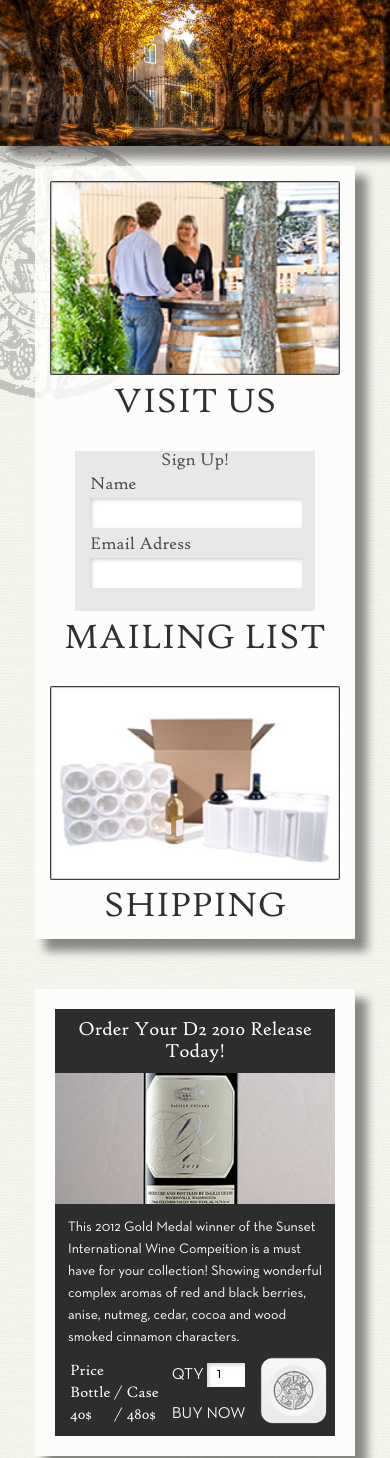
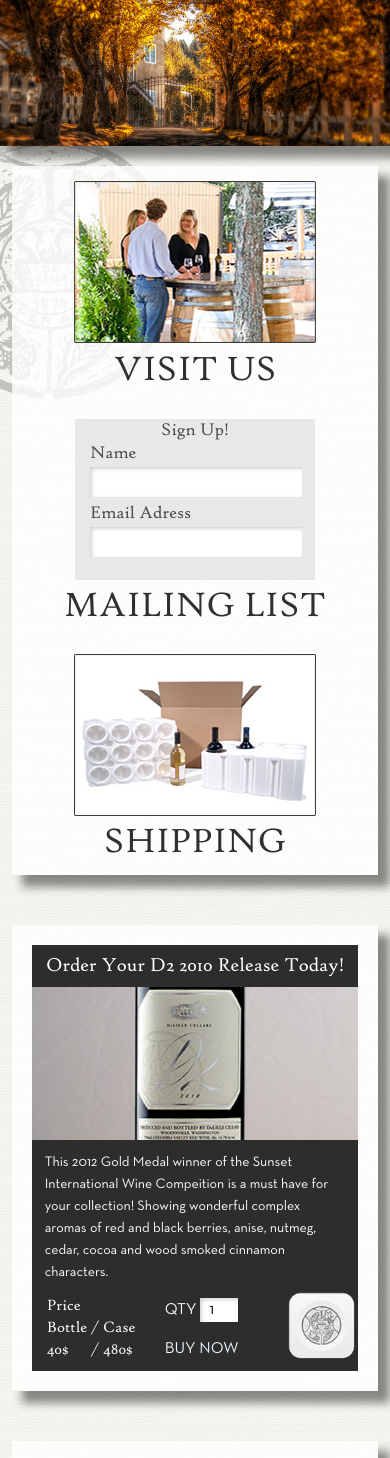
Before and after one commit to IvanKozerovsky/DeLille, a plain HTML site: page adaptation/Arthur adaptation/index.html in a window 390 px wide. Shown: the part 46-1504 px from the top of the page. Drawn offline with Linux system fonts and the light colour scheme.

Commit message:
add changes in adaptation + margin 2px

```diff
--- a/adaptation/Arthur adaptation/assets/css/DC.css
+++ b/adaptation/Arthur adaptation/assets/css/DC.css
@@ -129,9 +129,9 @@ ul.list2 {
 }
 
 .mailing p {
-    margin: 0;
+    margin: 2px;
     text-align: center;
-    margin-bottom: 6px;
+    margin-bottom: 5px;
 }
 
 .mail-form {
@@ -179,7 +179,7 @@ text-decoration: none;
 .text2 {
     font: 36px/33px "high tower";
     text-align-last: center;
-    margin-top: 12px;
+    margin-top: 11px;
     margin-bottom: 0px;
 }
 
@@ -673,10 +673,10 @@ body {
 /* --------------------------------------второй блок------------------------------------- */
     .visit {
         margin: 0 auto;
-        width: 400px;
+        width: 242px;
     }
     .visit-us img {
-        width: 400px;
+        width: 242px;
     }
 
     .visit-us > *:not(:last-child) {
@@ -698,6 +698,15 @@ body {
     }
     .product-image {
         width: 440px;
+    }
+
+    /* --------------------------------------четвёртый блок------------------------------------- */
+
+    .collection-header {
+        padding: 0 5px;
+    }
+    .collection img {
+        margin: 10px 19px 10px;
     }
 
     /* -------------------------------------------------footer------------------------------------------------------------------- */
@@ -793,11 +802,9 @@ body {
         margin: 0 auto;
         width: 400px;
     } */
-    .visit-us {
-        width: 320px;
-    }
+
     .visit-us img {
-        width: 290px;
+        width: 242px;
     }
 
     .visit-us > *:not(:last-child) {
@@ -809,18 +816,35 @@ body {
     .visit-us {
         margin-top: 20px;
         padding: 15px 15px 15px;
+        width: 94%;
     }
+    .visit {
+        margin: 0 auto 30px auto;
+        display: table;
+        float: none;
+    }
+    .mailing {
+        margin: 0 auto 30px auto;
+        display: table;
+        float: none;
+    }
+    .shipping {
+        margin: 0 auto;
+        display: table;
+        float: none;
+    }
+
 /* --------------------------------------третий блок------------------------------------- */
 
     .products {
-        width: 320px;
+        width: 94%;
     }
     .product {
-        width: 320px;
+        width: 100%;
         /* менял */
     }
     .product-image {
-        width: 280px;
+        width: 100%;
         /* менял */
     }
     .product-text {
@@ -841,7 +865,7 @@ body {
     .product-buy-qty {
         font: 16px/24px "neutra";
         margin-top: 2px;
-        margin-left: 10px;
+        margin-left: 5px;
         /* менял лефт */
     }
     .product-buy-qty input {
@@ -853,8 +877,8 @@ body {
     }
     .product-buy-seal {
         width: 70px;
-        float: left;
-        margin-left: 14px;
+        float: right;
+        margin-left: 5px;
         /* менял марджин лефт */
         margin-right: 0px;
         margin-bottom: 9px;
@@ -862,7 +886,7 @@ body {
 /* --------------------------------------четвёртый блок------------------------------------- */
 
     .collection {
-        width: 320px;
+        width: 94%;
     }
     .collection-header {
         font: 34px/34px "high tower";
@@ -906,21 +930,21 @@ body {
     }
 
 
-.footer_about-us ul {
+/* .footer_about-us ul {
     display: none;
-}
+} */
 .footer_about-us:hover ul {
     display: block;
 }
-.email-block_get-in-touch_footer {
+/* .email-block_get-in-touch_footer {
     display: none;
-}
+} */
 .footer_get-in-touch:hover div {
     display: block;
 }
-.online-icons {
+/* .online-icons {
     display: none;
-}
+} */
 .footer_online:hover div {
     display: block;
 }
@@ -958,3 +982,22 @@ body {
     margin: 0px 10px 10px 0px;
 }
 }
+
+/* -------------------------------------------------------product-buy-------------------------------------------------------------------- */
+@media (min-width: 401px) and (max-width: 480px) {
+
+    .product-buy-qty {
+        margin-left: 17%;
+    }
+}
+
+@media (min-width: 360px) and (max-width: 400px) {
+    .product-buy-qty {
+        margin-left: 8%;
+    }
+}
+@media (min-width: 330px) and (max-width: 359px) {
+    .product-buy-qty {
+        margin-left: 4%;
+    }
+}
```
